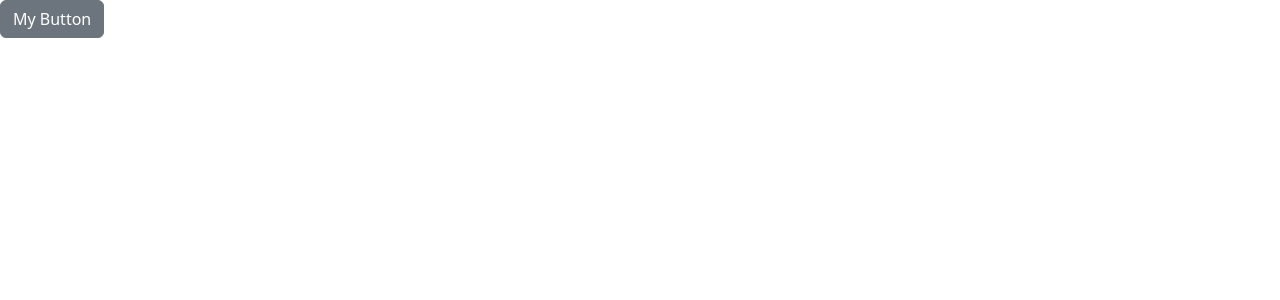
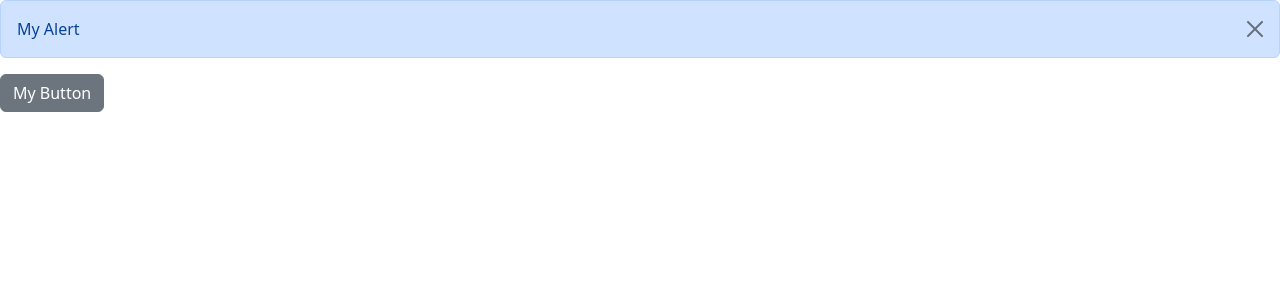
Before and after one commit to harithtarmizi/mosh-react-app, a React (Vite) app: page / in a window 1280 px wide. Both pictures are taken after a click on the button "My Button". Shown: the top 300 px of the page. Built offline with nearby package versions, Linux system fonts and the light colour scheme.

Commit message:
showing an alert

```diff
--- a/src/App.tsx
+++ b/src/App.tsx
@@ -1,9 +1,18 @@
+import { useState } from "react";
+import Alert from "./components/Alert";
 import Button from "./components/Button";
 
 function App() {
+  const [alertVisible, setAlertVisible] = useState(false);
+
   return (
     <div>
-      <Button color="secondary" onClick={() => console.log("Clicked!")}>My Button</Button>
+      {alertVisible && (
+        <Alert onClose={() => setAlertVisible(false)}>My Alert</Alert>
+      )}
+      <Button color="secondary" onClick={() => setAlertVisible(true)}>
+        My Button
+      </Button>
     </div>
   );
 }
--- a/src/components/Alert.tsx
+++ b/src/components/Alert.tsx
@@ -9,10 +9,22 @@
 // chldren props mostly supported  to do it like this
 interface Props {
   children: ReactNode;
+  onClose: () => void;
 }
 
-const Alert = ({ children }: Props) => {
-  return <div className="alert alert-primary">{children}</div>;
+const Alert = ({ children, onClose }: Props) => {
+  return (
+    <div className="alert alert-primary alert-dismissible">
+      {children}
+      <button
+        type="button"
+        className="btn-close"
+        onClick={onClose}
+        data-bs-dismiss="alert"
+        aria-label="Close"
+      ></button>
+    </div>
+  );
 };
 
 export default Alert;
```
